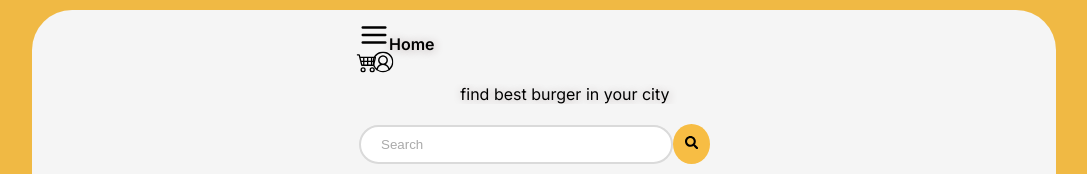
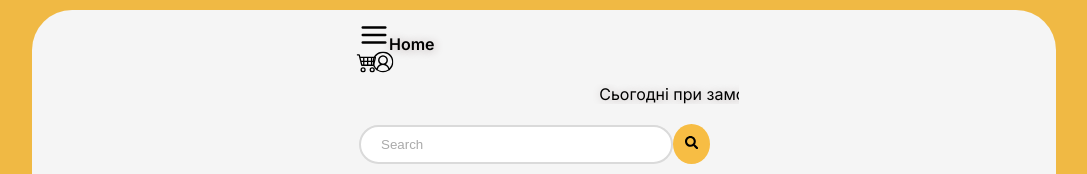
Before and after one commit to pepsif/burger, a React (Vite) app: page / in a window 1280 px wide. Shown: the top 174 px of the page, without its empty margins (96-1183 px from the left). Built offline with nearby package versions, Linux system fonts and the light colour scheme.

Commit message:
feat: add animation row in Anonsment.jsx and edit Anonsment.css

```diff
--- a/src/components/AnonsmentBar/Anonsment.css
+++ b/src/components/AnonsmentBar/Anonsment.css
@@ -2,29 +2,25 @@
     margin: 10px 0;
 }
 .anonsment-container {
-  justify-content: center;
-    overflow: hidden;
-    width: 80%;
+  width: 80%;
+  overflow: hidden;
+
 }
 
-.scroll-text {
+.anonsment-text {
+  text-align:center;
+ margin: 0;
+   animation: text 25s infinite linear;
 
-  margin: 0;
-    /* font-weight: bolder;
-    letter-spacing: normal;
-    text-transform: capitalize; */
+  padding-left: 100%;
+  white-space: nowrap;
+}
+@keyframes text {
+  0%{
+    transform: translate(20, 0);
+  }
 
-    animation-name: rightToLeft;
-  animation-duration: 20s;
-  animation-timing-function: linear;
-  animation-iteration-count: infinite;
+  100%{
+    transform: translate(-160%, 0);
+  }
 }
-
-@keyframes rightToLeft {
-    0% {
-      transform: translateX(200px);
-    }
-    100% {
-      transform: translateX(-160px);
-    }
-  }
--- a/src/components/AnonsmentBar/AnonsmentBar.jsx
+++ b/src/components/AnonsmentBar/AnonsmentBar.jsx
@@ -1,10 +1,12 @@
 import "./Anonsment.css";
+
+
 
 export const AnonsmentBar = () => {
   return (
     <section className="anonsment">
       <div className="container anonsment-container d-flex">
-        <div className="scroll-text">find best burger in your city </div>
+      <p className="anonsment-text">Сьогодні при замовленні з 11-00 до 12-30 діють знижки на всю продукцію 20%</p>
       </div>
     </section>
   );
--- a/src/styles/adaptive.css
+++ b/src/styles/adaptive.css
@@ -1,3 +1,4 @@
+
 @media (max-width: 420px) {
     #root {
         width: 90% !important;
@@ -19,3 +20,25 @@
         margin-right: 20px;
     }
 }
+
+@media (max-width: 321px) {
+    #root {
+     height: 800px !important;
+
+    }
+    .fit-menu {
+        width: 24px !important;
+    }
+    .header-cart, .header-avatar {
+        transform: scale(1.1) !important;
+    }
+    .input {
+        width: 120px !important;
+    }
+    .burger-card {
+        width: 120px !important;
+    }
+    .description-block {
+        margin-top: 72% !important;
+    }
+}
```
Also changed, not shown: 1 other file (tests, documents, lock files or other folders).
